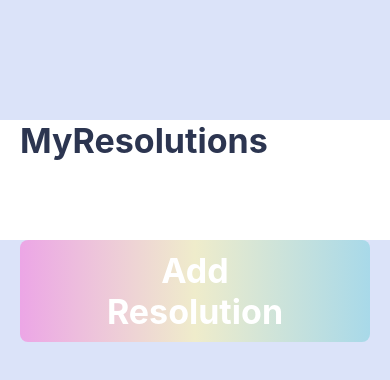
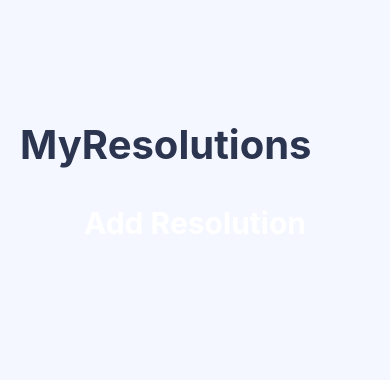
Before and after one commit to jsteigelman/new-years-resolutions, a React Native app: screen / in a window 390 px wide. Shown: the top 380 px of the page. Built offline with nearby package versions, Linux system fonts and the light colour scheme.

Commit message:
updated ui

```diff
--- a/App.js
+++ b/App.js
@@ -73,20 +73,18 @@ export default function App() {
 
 const styles = StyleSheet.create({
   container: {
-    backgroundColor: '#DBE3F9',
+    backgroundColor: '#F4F7FF',
     paddingTop: 120,
-    // paddingHorizontal: 20,
     height: '100%',
   },
   appTitle: {
-    fontSize: 34,
+    fontSize: 40,
     fontWeight: '700',
     color: '#2C3550',
     paddingHorizontal: 20,
   },
   appTitleContainer: {
-    backgroundColor: '#fff',
+    // backgroundColor: '#fff',
     width: '100%',
-    height: 120,
   },
 })
--- a/components/AddItem.js
+++ b/components/AddItem.js
@@ -13,9 +13,10 @@ const AddItem = (props) => {
         <LinearGradient
         style={styles.gradient}
         colors={[
-          'rgba(236,166,230,1)',
-          'rgba(239,236,203,1)',
-          'rgba(168,217,233,1)',
+          'rgba(62,128,253,1)',
+          // 'rgba(236,166,230,1)',
+          // 'rgba(239,236,203,1)',
+          // 'rgba(168,217,233,1)',
         ]}
         start={{ x: 0, y: 0 }}
         end={{ x: 1, y: 0 }}
@@ -24,7 +25,7 @@ const AddItem = (props) => {
           style={styles.addResolutionButton}
         onPress={openModal}
         >
-          <Text style={styles.addResolutionButtonText}>Add Resolution</Text>
+          <Text style={styles.gradientText}>Add Resolution</Text>
         </TouchableOpacity>
         </LinearGradient>
     )
@@ -34,15 +35,13 @@ const styles = StyleSheet.create({
     gradient: {
         marginHorizontal: 20,
         borderRadius: 8,
+        marginVertical: 20,
+        marginHorizontal: 20,
+        padding: 16,
 
     },
-    addResolutionButton: {
-        borderRadius: 8,
-        padding: 10,
-        marginHorizontal: 20,
-      },
-      addResolutionButtonText: {
-        fontSize: 34,
+      gradientText: {
+        fontSize: 30,
         fontWeight: '700',
         color: 'white',
         paddingHorizontal: 20,
--- a/components/Item.js
+++ b/components/Item.js
@@ -18,6 +18,9 @@ const styles = StyleSheet.create({
     backgroundColor: '#fff',
     marginHorizontal: 20,
     borderRadius: 8,
+    borderColor: '#F0F1FC',
+    borderWidth: 1,
+
   },
   resolutionItemText: {
     padding: 12,
--- a/components/ItemInput.js
+++ b/components/ItemInput.js
@@ -56,21 +56,25 @@ const ItemInput = (props) => {
 
 const styles = StyleSheet.create({
   modalContainer: {
-    backgroundColor: '#DBE3F9',
+    height: '50%',
   },
   inputContainer: {
     flex: 1,
     flexDirection: 'column',
     justifyContent: 'center',
     alignItems: 'center',
+    backgroundColor: '#F4F7FF',
+
   },
   textInput: {
     width: '80%',
-    borderColor: 'black',
-    borderWidth: 1,
+    borderColor: '#CCCEDD',
+    borderWidth: 2,
     padding: 10,
-    marginBottom: 10,
-    fontSize: 24,
+    marginBottom: 20,
+    fontSize: 28,
+    borderRadius: 8,
+    backgroundColor: '#fff',
   },
   buttonRow: {
     display: 'flex',
@@ -81,16 +85,20 @@ const styles = StyleSheet.create({
     color: 'white',
   },
   cancelButton: {
-    backgroundColor: 'red',
-    width: '40%',
+    backgroundColor: '#D9E7FF',
+    width: '45%',
+    borderRadius: 8,
+
   },
   addButton: {
-    backgroundColor: 'blue',
-    width: '40%',
+    backgroundColor: '#3ECCFE',
+    width: '45%',
+    borderRadius: 8,
+
   },
   buttonText: {
     color: '#fff',
-    fontSize: 24,
+    fontSize: 28,
     fontWeight: '500',
     padding: 12,
     textAlign: 'center',
```
Also changed, not shown: 1 other file (tests, documents, lock files or other folders).
